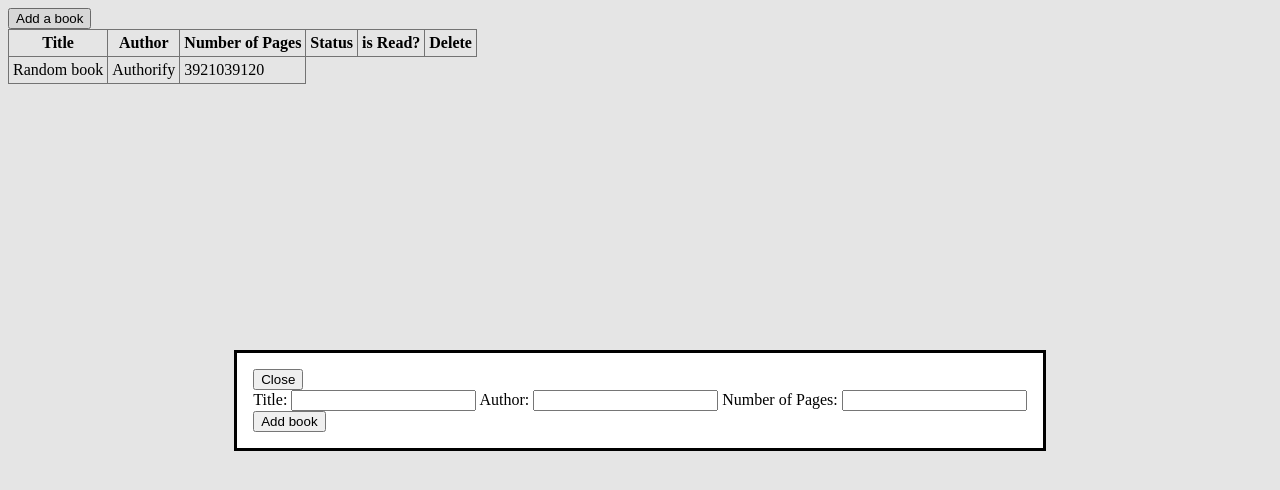
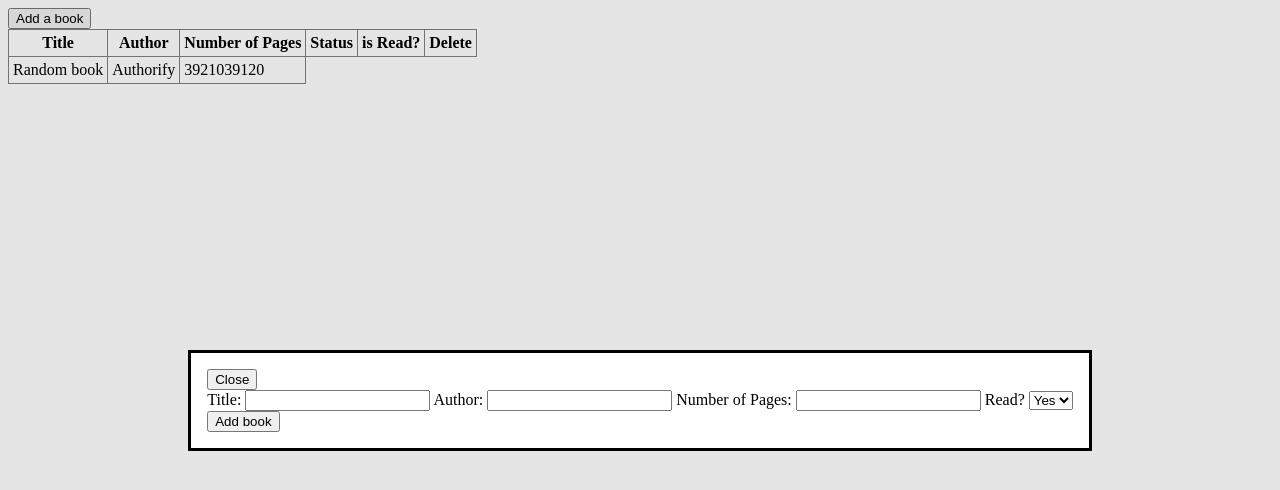
Before and after one commit to thejdsoto/library, a plain HTML site: page index.html in a window 1280 px wide. Both pictures are taken after a click on the button "Add a book". Drawn offline with Linux system fonts and the light colour scheme.

Commit message:
Add read status in form

```diff
--- a/index.html
+++ b/index.html
@@ -19,6 +19,12 @@
 
             <label for="pages" id="pages">Number of Pages:</label>
             <input type="number" for="pages" class="pages-input"/>
+
+            <label for="read-status" id="read-status">Read?</label>
+            <select id="read-status" name="read-stats">
+                <option value="Yes">Yes</option>
+                <option value="No">No</option>
+            </select>
         </form>
         <button type="submit" class="submit-book">Add book</button>
     </dialog>
```
